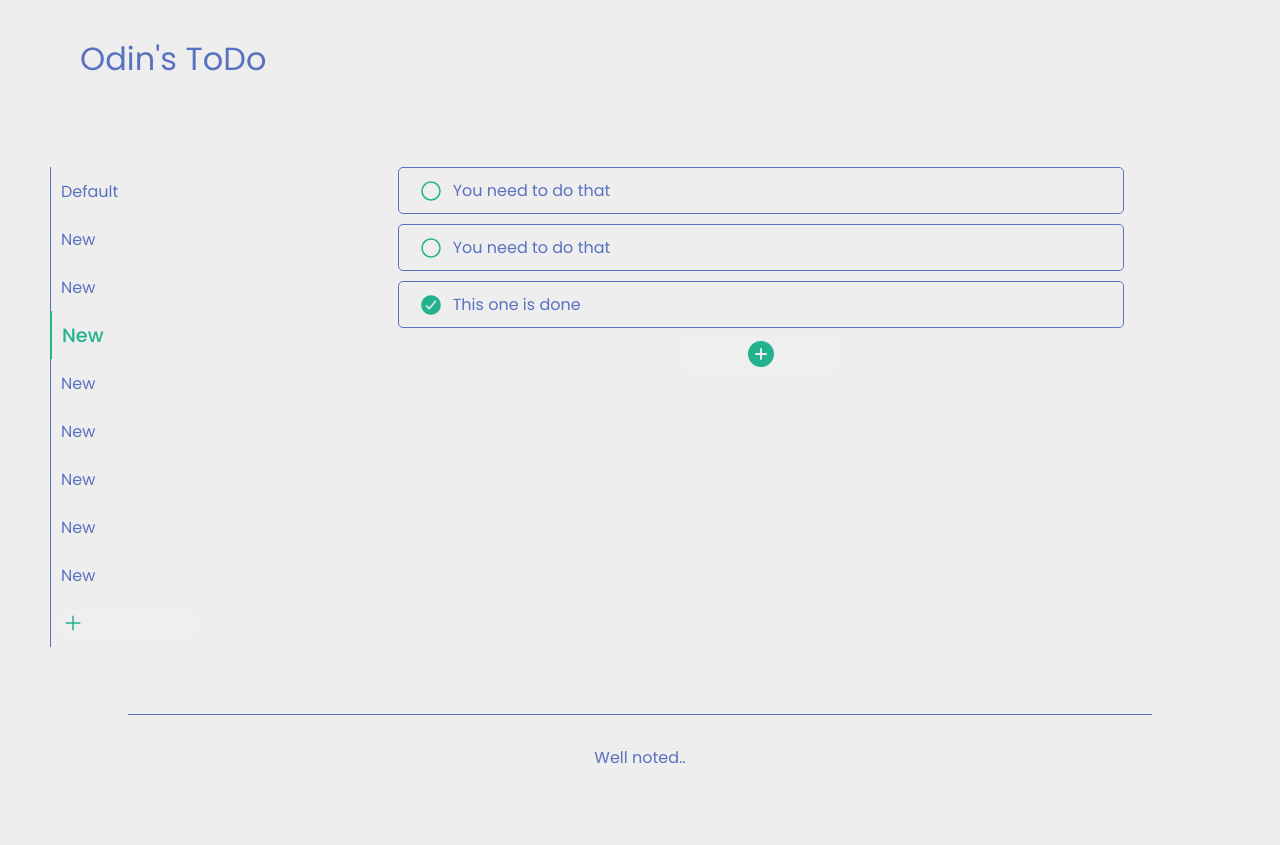
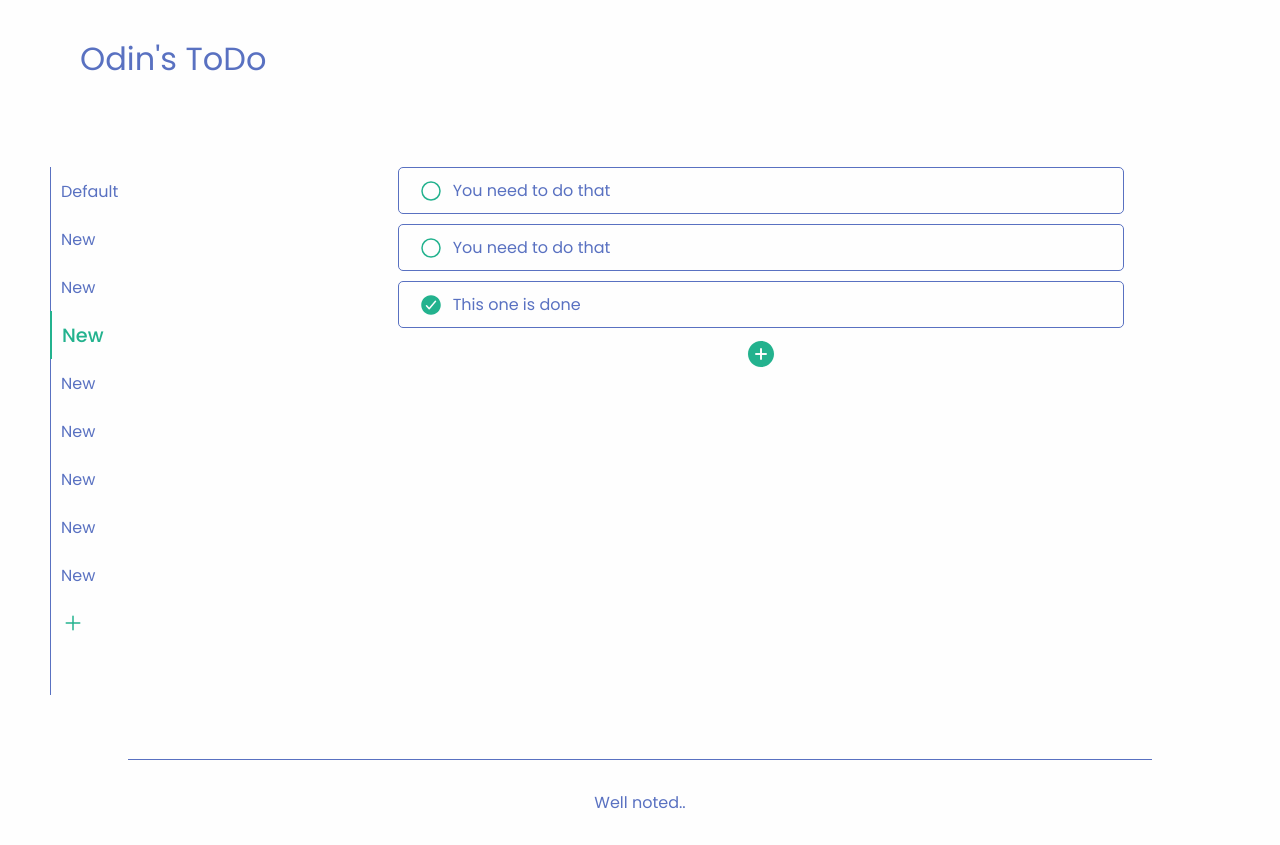
Before and after one commit to lj140542/odin-todo, a website built with webpack: page dist/index.html in a window 1280 px wide. Both pictures are taken after a click on the button 127 px from the left and 623 px from the top of the page. Before the commit the page ends 800 px from the top, so only its background shows below. Built offline with nearby package versions, Linux system fonts and the light colour scheme.

Commit message:
Makes minor changes to the style

```diff
--- a/src/index.js
+++ b/src/index.js
@@ -1,3 +1,15 @@
 import './style.css'
 
 console.log('Odin\'s ToDo');
+
+const addProjectBtn = document.getElementById('add-project');
+const projectList = document.getElementById('projects');
+
+addProjectBtn.addEventListener('click',() => {
+  let project = document.createElement('li');
+  let a = document.createElement('a');
+
+  a.textContent = "Created";
+  project.children;
+  projectList.appendChild(project);
+});
--- a/src/style.css
+++ b/src/style.css
@@ -1,9 +1,10 @@
 @import url('https://fonts.googleapis.com/css2?family=Poppins:ital,wght@0,400;0,500;0,600;0,700;1,600&display=swap');
 
 * {
-  --background-color: #EEEEEE;
-  --lighter-color: #5971c1;
-  --darker-color: #27345f;
+  --background-color: #FEFEFE;
+  --main-color: #5971c1;
+  /* --background-color: #333333;
+  --main-color: #8FA9FF; */
   --accent-color: #23b28e;
   box-sizing: border-box;
   font-family: 'Poppins', sans-serif;
@@ -37,7 +38,7 @@ header {
   display: flex;
   justify-content: space-between;
   align-items: center;
-  color: var(--lighter-color);
+  color: var(--main-color);
   background: var(--background-color);
 }
 
@@ -50,7 +51,7 @@ nav {
   display: flex;
   flex-direction: column;
   align-items: start;
-  margin: 8dvh 0px 0px 50px;
+  margin: 8dvh 0px 8dvh 50px;
   width: 15dvw;
   font-size: 1rem;
 }
@@ -67,11 +68,11 @@ li {
   width: 100%;
   list-style: none;
   padding: 10px;
-  border-left: solid 1px var(--lighter-color)
+  border-left: solid 1px var(--main-color)
 }
 
 li:hover {
-  border-left: solid 2px var(--darker-color);
+  border-left: solid 2px var(--accent-color);
 }
 
 li.selected {
@@ -103,12 +104,13 @@ li:hover ion-icon:not(#add-project ion-icon) {
   display: inline;
 }
 
-li #add-project {
+#add-project {
   display: flex;
   justify-content: start;
   align-items: center;
   border: solid 0px var(--accent-color);
   border-radius: 5px;
+  background: transparent;
   width: 100%;
   font-size: 1.5rem;
   color: var(--accent-color);
@@ -134,10 +136,10 @@ li #add-project {
   justify-content: space-between;
   align-items: center;
   width: 70%;
-  border: solid 1px var(--lighter-color);
+  border: solid 1px var(--main-color);
   padding: 10px 20px;
   border-radius: 5px;
-  color: var(--lighter-color);
+  color: var(--main-color);
 }
 
 .todo .wrapper {
@@ -166,6 +168,7 @@ li #add-project {
   align-items: center;
   border: solid 0px var(--accent-color);
   border-radius: 5px;
+  background: transparent;
   width: 15%;
   font-size: 2rem;
   color: var(--accent-color);
@@ -179,8 +182,8 @@ li #add-project {
 
 footer {
   grid-column: 1 / 3;
-  border-top: solid .5px var(--lighter-color);
-  color: var(--lighter-color);
+  border-top: solid .5px var(--main-color);
+  color: var(--main-color);
   display: flex;
   justify-content: center;
   align-items: center;
```
Also changed, not shown: dist/index.html, dist/main.css, dist/main.js.
